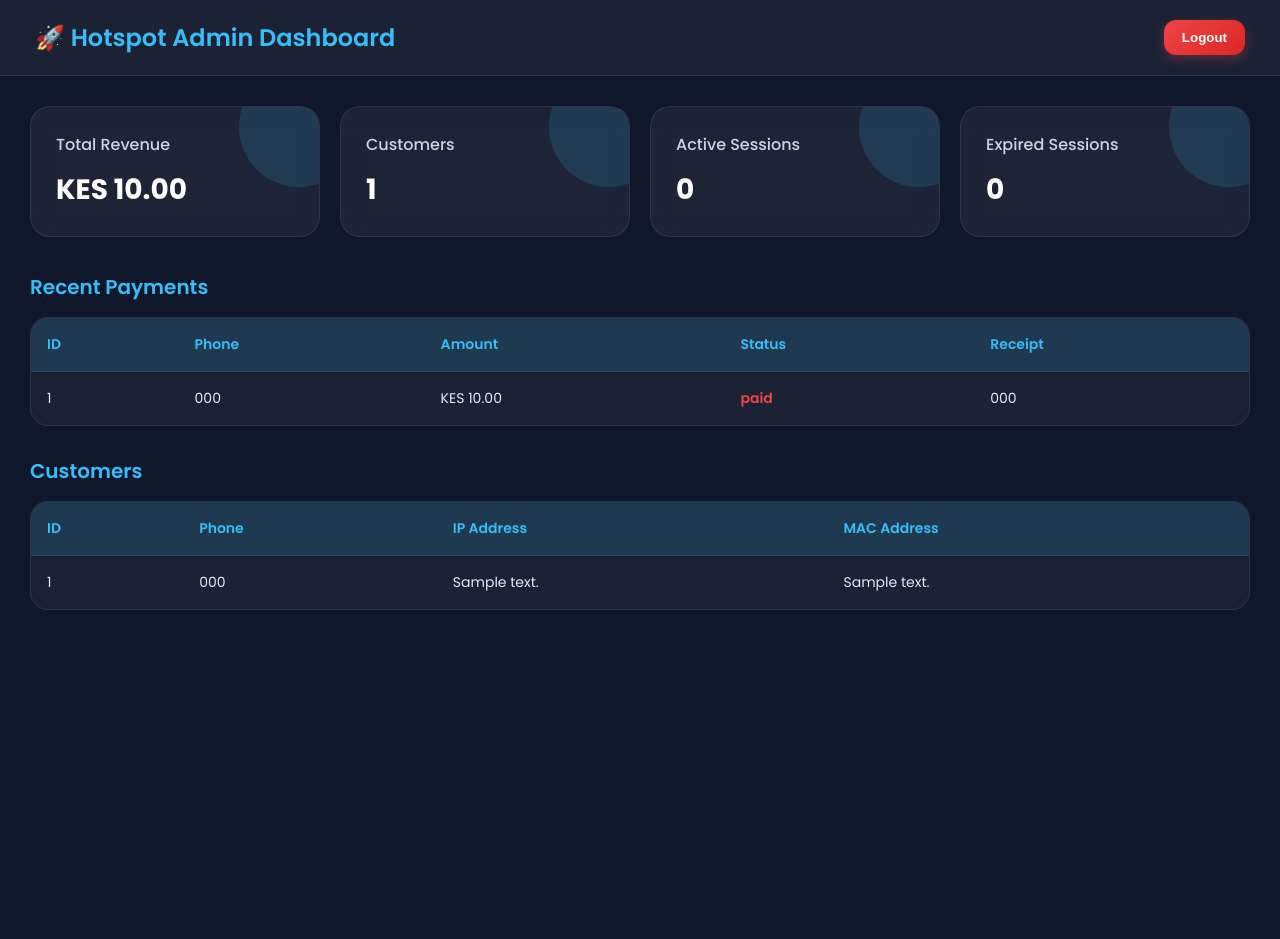
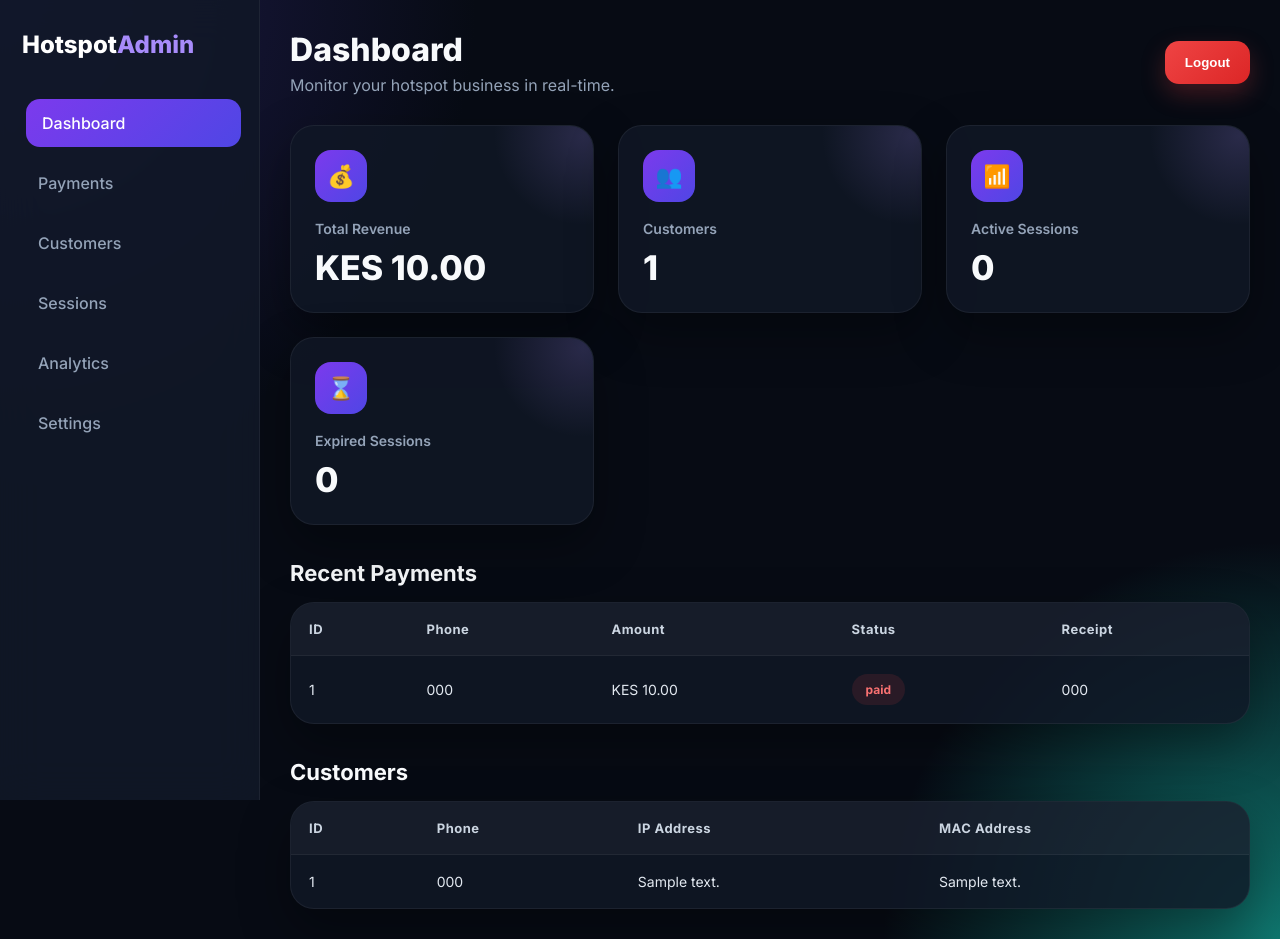
Before and after one commit to sakwasilas/hotspot, a Flask app: page /admin in a window 1280 px wide. Before the commit the page ends 610 px from the top, so only its background shows below. Run offline with Flask 3, Linux system fonts and the light colour scheme; a user stored in the database is signed in; tables that the repository leaves empty hold one stand-in row (values such as "Sample post"); parts of the project's set-up code (start-up, migrations or seed data) failed here and were passed over.

Commit message:
dashboard improvement

```diff
--- a/app.py
+++ b/app.py
@@ -2,6 +2,7 @@ import os
 import base64
 import time
 import logging
+import fcntl  # <-- NEW for file lock
 from datetime import datetime, timedelta
 
 import requests
@@ -20,7 +21,7 @@ from models import Payment, Package, Customer, Session as DBSession, Admin
 load_dotenv()
 
 # =========================
-# LOGGING CONFIGURATION (Render‑compatible)
+# LOGGING CONFIGURATION
 # =========================
 logging.basicConfig(
     level=logging.INFO,
@@ -34,20 +35,18 @@ log = logging.getLogger(__name__)
 # =========================
 app = Flask(__name__)
 
-# Secure cookie settings
+# Secure cookie settings – set SESSION_COOKIE_SECURE=True in production (HTTPS)
 app.config.update(
-    SESSION_COOKIE_SECURE=False,      # only send cookies over HTTPS
-    SESSION_COOKIE_HTTPONLY=True,    # prevent JavaScript access
-    SESSION_COOKIE_SAMESITE='Lax'    # mitigate CSRF
+    SESSION_COOKIE_SECURE=os.getenv("SESSION_COOKIE_SECURE", "False").lower() == "true",
+    SESSION_COOKIE_HTTPONLY=True,
+    SESSION_COOKIE_SAMESITE='Lax'
 )
 
-# Secret key (required)
 app.secret_key = os.getenv("SECRET_KEY")
 if not app.secret_key:
-    log.error("SECRET_KEY not set!")
     raise ValueError("SECRET_KEY required. Generate with: python -c 'import secrets; print(secrets.token_hex(32))'")
 
-# Rate limiting (in‑memory, fine for single worker)
+# Rate limiting
 limiter = Limiter(
     get_remote_address,
     app=app,
@@ -72,7 +71,6 @@ CONSUMER_SECRET = os.getenv("CONSUMER_SECRET", "")
 BUSINESS_SHORTCODE = os.getenv("BUSINESS_SHORTCODE", "174379")
 PASSKEY = os.getenv("PASSKEY", "")
 CALLBACK_URL = os.getenv("CALLBACK_URL")
-
 if not CALLBACK_URL:
     raise ValueError("CALLBACK_URL required (HTTPS for production)")
 elif not CALLBACK_URL.startswith("https://"):
@@ -84,7 +82,7 @@ ROUTER_USERNAME = os.getenv("ROUTER_USERNAME", "admin")
 ROUTER_PASSWORD = os.getenv("ROUTER_PASSWORD", "")
 ROUTER_PORT = int(os.getenv("ROUTER_PORT", "8728"))
 
-# M-Pesa endpoints – can be overridden for production
+# M-Pesa endpoints
 OAUTH_URL = os.getenv("MPESA_OAUTH_URL", "https://sandbox.safaricom.co.ke/oauth/v1/generate?grant_type=client_credentials")
 STK_PUSH_URL = os.getenv("MPESA_STK_PUSH_URL", "https://sandbox.safaricom.co.ke/mpesa/stkpush/v1/processrequest")
 
@@ -99,43 +97,29 @@ log.info(f"  - Router IP: {ROUTER_IP}")
 log.info(f"  - Allowed Origins: {ALLOWED_ORIGINS}")
 log.info(f"  - M-Pesa Env: {'Sandbox' if 'sandbox' in OAUTH_URL else 'Production'}")
 
-# Validate M-Pesa keys
 if not CONSUMER_KEY or not CONSUMER_SECRET:
     log.warning("CONSUMER_KEY or CONSUMER_SECRET not set – M-Pesa will fail")
 if not PASSKEY:
     log.warning("PASSKEY not set – M-Pesa password generation will fail")
 
 # =========================
-# MIKROTIK HELPERS (with auto-reconnect)
+# MIKROTIK HELPERS (no global variable – thread‑safe)
 # =========================
 def get_mikrotik_connection():
-    global MIKROTIK_API
-    if MIKROTIK_API:
-        try:
-            MIKROTIK_API.path("system", "identity").select()
-            return MIKROTIK_API
-        except Exception:
-            log.warning("MikroTik connection lost, reconnecting...")
-            MIKROTIK_API = None
-
+    """Create a new connection each time – thread‑safe and avoids stale connections."""
     try:
         from librouteros import connect
-        MIKROTIK_API = connect(
+        api = connect(
             username=ROUTER_USERNAME,
             password=ROUTER_PASSWORD,
             host=ROUTER_IP,
             port=ROUTER_PORT
         )
-        log.info("Connected to MikroTik router")
-        return MIKROTIK_API
+        log.debug("MikroTik connection established")
+        return api
     except Exception as e:
         log.error(f"MikroTik connection error: {e}")
         return None
-
-def reset_mikrotik_connection():
-    global MIKROTIK_API
-    MIKROTIK_API = None
-    log.info("MikroTik connection reset")
 
 def allow_customer_on_mikrotik(customer):
     if not customer or not customer.mac_address:
@@ -160,6 +144,9 @@ def allow_customer_on_mikrotik(customer):
     except Exception as e:
         log.error(f"MikroTik allow error: {e}")
         return False
+    finally:
+        # librouteros connections don't have explicit close; let GC handle.
+        pass
 
 def remove_customer_from_mikrotik(customer):
     if not customer or not customer.mac_address:
@@ -209,28 +196,76 @@ def expire_finished_sessions():
         db.close()
 
 # =========================
-# SCHEDULER – runs only once
+# STALE PAYMENT CLEANUP (NEW)
 # =========================
-scheduler = None
+def fail_stale_payments():
+    """
+    Mark payments as 'failed' if they have been pending for more than 10 minutes
+    and no callback has updated them.
+    """
+    db = SessionLocal()
+    try:
+        cutoff = datetime.utcnow() - timedelta(minutes=10)
+        stale_payments = db.query(Payment).filter(
+            Payment.status == "pending",
+            Payment.created_at < cutoff   # Assumes Payment model has 'created_at' column
+        ).all()
+        for p in stale_payments:
+            p.status = "failed"
+            log.info(f"Auto-failed stale payment {p.checkout_request_id} (pending since {p.created_at})")
+        if stale_payments:
+            db.commit()
+            log.info(f"Auto-failed {len(stale_payments)} stale pending payments")
+    except Exception as e:
+        db.rollback()
+        log.error(f"Stale payment cleanup error: {e}")
+    finally:
+        db.close()
+
+# =========================
+# MULTI‑WORKER SAFE SCHEDULER (file lock)
+# =========================
+SCHEDULER_LOCK_FILE = "/tmp/hotspot_scheduler.lock"
 
 def start_scheduler():
-    global scheduler
+    """Start background jobs only if we can acquire a file lock (single worker)."""
     if os.environ.get('WERKZEUG_RUN_MAIN') == 'true' or os.environ.get('RUN_MAIN') == 'true':
-        log.debug("Skipping scheduler start in reloader process")
+        log.debug("Skipping scheduler in reloader process")
         return
-    if scheduler is None:
+
+    # Try to acquire lock
+    try:
+        lock_fd = open(SCHEDULER_LOCK_FILE, 'w')
+        fcntl.flock(lock_fd, fcntl.LOCK_EX | fcntl.LOCK_NB)
+        # Lock acquired – this worker will run the scheduler
         scheduler = BackgroundScheduler()
-        scheduler.add_job(expire_finished_sessions, 'interval', minutes=1)
+        scheduler.add_job(expire_finished_sessions, 'interval', minutes=5, id='expire_sessions')
+        scheduler.add_job(fail_stale_payments, 'interval', minutes=5, id='fail_stale_payments')
         scheduler.start()
-        log.info("Session expiry scheduler started")
+        log.info("Scheduler started (lock acquired)")
+        # Keep lock file open to maintain lock
+        app.config['SCHEDULER_LOCK_FD'] = lock_fd
+        app.config['SCHEDULER'] = scheduler
+    except (IOError, OSError):
+        log.info("Scheduler already running in another worker – skipping")
+    except Exception as e:
+        log.error(f"Failed to start scheduler: {e}")
 
 def shutdown_scheduler():
-    global scheduler
+    """Release lock and shut down scheduler if this worker owns it."""
+    scheduler = app.config.get('SCHEDULER')
     if scheduler:
         scheduler.shutdown()
-        scheduler = None
         log.info("Scheduler shut down")
+    lock_fd = app.config.get('SCHEDULER_LOCK_FD')
+    if lock_fd:
+        try:
+            fcntl.flock(lock_fd, fcntl.LOCK_UN)
+            lock_fd.close()
+        except:
+            pass
 
+# Start scheduler (safe for Gunicorn with multiple workers)
 start_scheduler()
 
 # =========================
@@ -260,13 +295,22 @@ def generate_password(shortcode, passkey, timestamp):
     return base64.b64encode(raw.encode()).decode()
 
 def normalize_kenyan_phone(phone):
-    phone = phone.strip().replace(" ", "")
+    """Convert any Kenyan phone number to 254XXXXXXXXX format."""
+    if not phone:
+        return None
+    phone = phone.strip().replace(" ", "").replace("-", "")
     if phone.startswith("+254"):
         phone = phone[1:]
-    if phone.startswith("07") or phone.startswith("01"):
+    if phone.startswith("0"):
         phone = "254" + phone[1:]
     if phone.startswith("254") and len(phone) == 12:
+        # Additional sanity: must start with 2547 or 2541
+        if phone[3] in ('7', '1'):
+            return phone
+    # Accept even if not perfect – M-Pesa will validate
+    if phone.isdigit() and len(phone) == 12 and phone.startswith("254"):
         return phone
+    log.warning(f"Could not normalize phone number: {phone}")
     return None
 
 def stk_push(phone, amount, account_reference, transaction_desc):
@@ -304,7 +348,6 @@ def stk_push(phone, amount, account_reference, transaction_desc):
 # =========================
 @app.route('/')
 def home():
-    expire_finished_sessions()
     db = SessionLocal()
     try:
         mac = request.args.get("mac", "")
@@ -336,27 +379,20 @@ def admin_dashboard():
         db.close()
 
 @app.route('/admin/login', methods=['POST'])
+@limiter.limit("10 per minute")
 def admin_login():
     db = SessionLocal()
-
     try:
         username = request.form.get("username")
         password = request.form.get("password")
-
         if not username or not password:
             return redirect(url_for("admin_login_page"))
-
         admin = db.query(Admin).filter_by(username=username).first()
-
         if not admin or not check_password_hash(admin.password, password):
             return redirect(url_for("admin_login_page"))
-
         session["admin_id"] = admin.id
-
         log.info(f"Admin login: {username}")
-
         return redirect(url_for("admin_dashboard"))
-
     finally:
         db.close()
 
@@ -364,10 +400,26 @@ def admin_login():
 def admin_login_page():
     return render_template("admin_login.html")
 
-@app.route('/admin/logout')
+@app.route('/admin/logout', methods=['GET'])
 def admin_logout():
     session.pop("admin_id", None)
     return jsonify({"success": True, "message": "Logged out"})
+
+# =========================
+# MANUAL CLEANUP ENDPOINT (NEW)
+# =========================
+ADMIN_CLEANUP_SECRET = os.getenv("ADMIN_CLEANUP_SECRET", "")
+if not ADMIN_CLEANUP_SECRET:
+    log.warning("ADMIN_CLEANUP_SECRET not set – manual cleanup endpoint disabled")
+
+@app.route('/admin/cleanup-payments', methods=['POST'])
+def admin_cleanup_payments():
+    """Manually trigger stale payment cleanup. Provide secret in JSON body."""
+    data = request.get_json() or {}
+    if data.get("secret") != ADMIN_CLEANUP_SECRET:
+        return jsonify({"error": "Unauthorized"}), 401
+    fail_stale_payments()
+    return jsonify({"success": True, "message": "Stale payments cleaned up"})
 
 @app.route('/pay', methods=['POST'])
 @limiter.limit("5 per minute", key_func=lambda: request.get_json().get('phone', request.remote_addr))
@@ -388,9 +440,16 @@ def pay():
         checkout_id = response.get("CheckoutRequestID")
         if response.get("ResponseCode") == "0" and checkout_id:
             if not db.query(Payment).filter_by(checkout_request_id=checkout_id).first():
-                payment = Payment(checkout_request_id=checkout_id, phone=phone,
-                                  package_id=package.id, amount=float(package.price), status="pending")
+                payment = Payment(
+                    checkout_request_id=checkout_id,
+                    phone=phone,
+                    package_id=package.id,
+                    amount=float(package.price),
+                    status="pending",
+                    created_at=datetime.utcnow()  # <-- explicit created_at (ensure column exists)
+                )
                 db.add(payment)
+            # Update or create customer
             customer = db.query(Customer).filter_by(phone=phone).first()
             if not customer:
                 customer = Customer(phone=phone, ip_address=ip, mac_address=mac)
@@ -421,7 +480,11 @@ def payment_status(checkout_request_id):
     db = SessionLocal()
     try:
         payment = db.query(Payment).filter_by(checkout_request_id=checkout_request_id).first()
-        return jsonify({"status": payment.status if payment else "pending"})
+        status = payment.status if payment else "pending"
+        # Optional: if pending and older than 10 min, tell frontend to retry
+        if status == "pending" and payment and payment.created_at < datetime.utcnow() - timedelta(minutes=10):
+            status = "timeout"
+        return jsonify({"status": status})
     except:
         return jsonify({"status": "pending"})
     finally:
@@ -438,7 +501,7 @@ def success(checkout_request_id):
         db.close()
 
 # ======================================================
-# SECURE CALLBACK ROUTE – uses secret in URL path
+# SECURE CALLBACK ROUTE
 # ======================================================
 CALLBACK_SECRET = os.getenv("CALLBACK_SECRET")
 if not CALLBACK_SECRET:
@@ -483,8 +546,8 @@ def mpesa_callback():
                 db.flush()
             pkg = db.query(Package).filter_by(id=payment.package_id).first()
             if pkg:
-                for old in db.query(DBSession).filter_by(customer_id=customer.id, status="active").all():
-                    old.status = "expired"
+                # Expire any existing active sessions for this customer
+                db.query(DBSession).filter_by(customer_id=customer.id, status="active").update({"status": "expired"})
                 start = datetime.utcnow()
                 end = start + timedelta(hours=pkg.duration_hours)
                 db.add(DBSession(customer_id=customer.id, package_id=pkg.id, start_time=start, end_time=end, status="active"))
--- a/templates/admin.html
+++ b/templates/admin.html
@@ -1,14 +1,31 @@
 <!DOCTYPE html>
 <html lang="en">
 <head>
-<meta charset="UTF-8">
-<meta name="viewport" content="width=device-width, initial-scale=1.0">
+<meta charset="UTF-8" />
+<meta name="viewport" content="width=device-width, initial-scale=1.0"/>
 <title>Hotspot Admin Dashboard</title>
 
-<!-- Google Font -->
-<link href="https://fonts.googleapis.com/css2?family=Poppins:wght@300;400;500;600;700&display=swap" rel="stylesheet">
+<link href="https://fonts.googleapis.com/css2?family=Inter:wght@400;500;600;700;800&display=swap" rel="stylesheet">
 
 <style>
+
+:root{
+    --bg:#070b14;
+    --card:#111827;
+    --card-2:#0f172a;
+    --border:rgba(255,255,255,0.06);
+    --text:#f8fafc;
+    --muted:#94a3b8;
+
+    --primary:#7c3aed;
+    --primary-light:#a78bfa;
+
+    --green:#22c55e;
+    --yellow:#facc15;
+    --red:#ef4444;
+
+    --shadow:0 20px 50px rgba(0,0,0,0.35);
+}
 
 *{
     margin:0;
@@ -17,119 +34,189 @@
 }
 
 body{
-    font-family:'Poppins',sans-serif;
-    background:#0f172a;
-    color:#fff;
+    font-family:'Inter',sans-serif;
+    background:
+        radial-gradient(circle at top left,#1e1b4b 0%,transparent 30%),
+        radial-gradient(circle at bottom right,#0f766e 0%,transparent 25%),
+        var(--bg);
+    color:var(--text);
     min-height:100vh;
 }
 
-/* HEADER */
-.header{
-    width:100%;
-    padding:20px 35px;
+/* SIDEBAR */
+
+.sidebar{
+    position:fixed;
+    left:0;
+    top:0;
+    width:260px;
+    height:100vh;
+    background:rgba(17,24,39,0.9);
+    backdrop-filter:blur(20px);
+    border-right:1px solid var(--border);
+    padding:30px 22px;
+    z-index:100;
+}
+
+.logo{
+    font-size:24px;
+    font-weight:800;
+    margin-bottom:40px;
+    color:white;
+}
+
+.logo span{
+    color:var(--primary-light);
+}
+
+.nav{
+    display:flex;
+    flex-direction:column;
+    gap:12px;
+}
+
+.nav a{
+    text-decoration:none;
+    color:var(--muted);
+    padding:14px 16px;
+    border-radius:14px;
+    transition:0.25s ease;
+    font-weight:500;
+}
+
+.nav a:hover,
+.nav a.active{
+    background:linear-gradient(135deg,var(--primary),#4f46e5);
+    color:white;
+    transform:translateX(4px);
+}
+
+/* MAIN */
+
+.main{
+    margin-left:260px;
+    padding:30px;
+}
+
+/* TOPBAR */
+
+.topbar{
     display:flex;
     justify-content:space-between;
     align-items:center;
-    background:rgba(255,255,255,0.05);
-    backdrop-filter:blur(10px);
-    border-bottom:1px solid rgba(255,255,255,0.08);
-    position:sticky;
-    top:0;
-    z-index:100;
+    margin-bottom:30px;
 }
 
-.header h2{
-    font-size:24px;
-    font-weight:600;
-    color:#38bdf8;
+.topbar h1{
+    font-size:32px;
+    font-weight:800;
+}
+
+.topbar p{
+    color:var(--muted);
+    margin-top:6px;
 }
 
 .logout-btn{
+    border:none;
     background:linear-gradient(135deg,#ef4444,#dc2626);
     color:white;
-    border:none;
-    padding:10px 18px;
-    border-radius:12px;
-    font-weight:600;
+    padding:14px 20px;
+    border-radius:14px;
+    font-weight:700;
     cursor:pointer;
-    transition:0.3s ease;
-    box-shadow:0 4px 12px rgba(239,68,68,0.3);
+    transition:0.25s ease;
+    box-shadow:0 10px 25px rgba(239,68,68,0.25);
 }
 
 .logout-btn:hover{
-    transform:translateY(-2px);
-    opacity:0.9;
+    transform:translateY(-3px);
 }
 
-/* CONTAINER */
-.container{
-    padding:30px;
-}
+/* STAT CARDS */
 
-/* CARDS */
 .cards{
     display:grid;
-    grid-template-columns:repeat(auto-fit,minmax(220px,1fr));
-    gap:20px;
+    grid-template-columns:repeat(auto-fit,minmax(240px,1fr));
+    gap:24px;
     margin-bottom:35px;
 }
 
 .card{
-    background:rgba(255,255,255,0.06);
-    border:1px solid rgba(255,255,255,0.08);
-    border-radius:20px;
-    padding:25px;
-    backdrop-filter:blur(12px);
-    transition:0.3s ease;
     position:relative;
     overflow:hidden;
+    background:rgba(17,24,39,0.82);
+    border:1px solid var(--border);
+    border-radius:24px;
+    padding:24px;
+    box-shadow:var(--shadow);
+    transition:0.3s ease;
+}
+
+.card:hover{
+    transform:translateY(-8px);
+    border-color:rgba(124,58,237,0.35);
 }
 
 .card::before{
     content:'';
     position:absolute;
-    width:120px;
-    height:120px;
-    background:rgba(56,189,248,0.15);
-    border-radius:50%;
-    top:-40px;
-    right:-40px;
+    width:180px;
+    height:180px;
+    background:radial-gradient(circle,var(--primary-light),transparent 70%);
+    top:-80px;
+    right:-80px;
+    opacity:0.18;
 }
 
-.card:hover{
-    transform:translateY(-5px);
-    box-shadow:0 10px 25px rgba(0,0,0,0.3);
+.card-icon{
+    width:52px;
+    height:52px;
+    border-radius:16px;
+    display:flex;
+    align-items:center;
+    justify-content:center;
+    font-size:22px;
+    margin-bottom:18px;
+    background:linear-gradient(135deg,var(--primary),#4f46e5);
 }
 
 .card h3{
-    font-size:16px;
-    color:#cbd5e1;
-    margin-bottom:12px;
-    font-weight:500;
+    color:var(--muted);
+    font-size:14px;
+    font-weight:600;
+    margin-bottom:10px;
 }
 
 .card p{
-    font-size:28px;
-    font-weight:700;
-    color:#fff;
+    font-size:34px;
+    font-weight:800;
 }
 
-/* SECTION TITLE */
-.section-title{
-    font-size:20px;
-    font-weight:600;
-    margin:30px 0 15px;
-    color:#38bdf8;
+/* TABLES */
+
+.section{
+    margin-top:35px;
 }
 
-/* TABLE */
-.table-wrapper{
-    overflow-x:auto;
-    border-radius:18px;
-    background:rgba(255,255,255,0.05);
-    border:1px solid rgba(255,255,255,0.08);
-    backdrop-filter:blur(12px);
-    margin-bottom:30px;
+.section-header{
+    display:flex;
+    justify-content:space-between;
+    align-items:center;
+    margin-bottom:16px;
+}
+
+.section-header h2{
+    font-size:22px;
+    font-weight:700;
+}
+
+.table-container{
+    background:rgba(17,24,39,0.82);
+    border:1px solid var(--border);
+    border-radius:24px;
+    overflow:hidden;
+    box-shadow:var(--shadow);
 }
 
 table{
@@ -138,58 +225,73 @@ table{
 }
 
 th{
-    background:rgba(56,189,248,0.15);
-    color:#38bdf8;
-    font-weight:600;
-    padding:16px;
     text-align:left;
-    font-size:14px;
+    padding:18px;
+    font-size:13px;
+    color:#cbd5e1;
+    background:rgba(255,255,255,0.03);
+    font-weight:700;
+    letter-spacing:0.5px;
 }
 
 td{
-    padding:16px;
-    border-top:1px solid rgba(255,255,255,0.06);
+    padding:18px;
+    border-top:1px solid rgba(255,255,255,0.05);
     color:#e2e8f0;
     font-size:14px;
 }
 
-tr:hover{
-    background:rgba(255,255,255,0.04);
+tr{
+    transition:0.2s ease;
 }
 
-/* STATUS COLORS */
-.status-success{
-    color:#22c55e;
-    font-weight:600;
+tr:hover{
+    background:rgba(255,255,255,0.03);
 }
 
-.status-pending{
-    color:#facc15;
-    font-weight:600;
+/* STATUS BADGES */
+
+.badge{
+    padding:8px 14px;
+    border-radius:999px;
+    font-size:12px;
+    font-weight:700;
+    display:inline-block;
 }
 
-.status-failed{
-    color:#ef4444;
-    font-weight:600;
+.success{
+    background:rgba(34,197,94,0.15);
+    color:#4ade80;
 }
 
-/* RESPONSIVE */
-@media(max-width:768px){
-
-    .header{
-        padding:18px 20px;
+.pending{
+    background:rgba(250,204,21,0.12);
+    color:#fde047;
 }
 
-    .header h2{
-        font-size:18px;
+.failed{
+    background:rgba(239,68,68,0.12);
+    color:#f87171;
 }
 
-    .container{
-        padding:20px;
+/* MOBILE */
+
+@media(max-width:900px){
+
+    .sidebar{
+        width:100%;
+        height:auto;
+        position:relative;
     }
 
-    .card p{
-        font-size:22px;
+    .main{
+        margin-left:0;
+    }
+
+    .topbar{
+        flex-direction:column;
+        align-items:flex-start;
+        gap:18px;
     }
 
 }
@@ -199,32 +301,68 @@ tr:hover{
 
 <body>
 
-<div class="header">
-    <h2>🚀 Hotspot Admin Dashboard</h2>
-    <button class="logout-btn" onclick="logout()">Logout</button>
+<!-- SIDEBAR -->
+
+<div class="sidebar">
+
+    <div class="logo">
+        Hotspot<span>Admin</span>
     </div>
 
-<div class="container">
+    <div class="nav">
+        <a href="#" class="active">Dashboard</a>
+        <a href="#">Payments</a>
+        <a href="#">Customers</a>
+        <a href="#">Sessions</a>
+        <a href="#">Analytics</a>
+        <a href="#">Settings</a>
+    </div>
 
-    <!-- SUMMARY CARDS -->
+</div>
+
+<!-- MAIN -->
+
+<div class="main">
+
+    <!-- TOPBAR -->
+
+    <div class="topbar">
+
+        <div>
+            <h1>Dashboard</h1>
+            <p>Monitor your hotspot business in real-time.</p>
+        </div>
+
+        <button class="logout-btn" onclick="logout()">
+            Logout
+        </button>
+
+    </div>
+
+    <!-- CARDS -->
+
     <div class="cards">
 
         <div class="card">
+            <div class="card-icon">💰</div>
             <h3>Total Revenue</h3>
             <p>KES {{ total_amount }}</p>
         </div>
 
         <div class="card">
+            <div class="card-icon">👥</div>
             <h3>Customers</h3>
             <p>{{ customers|length }}</p>
         </div>
 
         <div class="card">
+            <div class="card-icon">📶</div>
             <h3>Active Sessions</h3>
             <p>{{ active_sessions|length }}</p>
         </div>
 
         <div class="card">
+            <div class="card-icon">⌛</div>
             <h3>Expired Sessions</h3>
             <p>{{ expired_sessions|length }}</p>
         </div>
@@ -232,9 +370,15 @@ tr:hover{
     </div>
 
     <!-- PAYMENTS -->
-    <div class="section-title">Recent Payments</div>
 
-    <div class="table-wrapper">
+    <div class="section">
+
+        <div class="section-header">
+            <h2>Recent Payments</h2>
+        </div>
+
+        <div class="table-container">
+
             <table>
 
                 <tr>
@@ -247,35 +391,48 @@ tr:hover{
 
                 {% for p in payments %}
                 <tr>
+
                     <td>{{ p.id }}</td>
                     <td>{{ p.phone }}</td>
                     <td>KES {{ p.amount }}</td>
 
                     <td>
-                    <span class="
+
+                        <span class="badge
                         {% if p.status == 'Success' %}
-                            status-success
+                            success
                         {% elif p.status == 'Pending' %}
-                            status-pending
+                            pending
                         {% else %}
-                            status-failed
+                            failed
                         {% endif %}
                         ">
                             {{ p.status }}
                         </span>
+
                     </td>
 
                     <td>{{ p.receipt_number or '-' }}</td>
+
                 </tr>
                 {% endfor %}
 
             </table>
+
+        </div>
+
     </div>
 
     <!-- CUSTOMERS -->
-    <div class="section-title">Customers</div>
 
-    <div class="table-wrapper">
+    <div class="section">
+
+        <div class="section-header">
+            <h2>Customers</h2>
+        </div>
+
+        <div class="table-container">
+
             <table>
 
                 <tr>
@@ -295,6 +452,9 @@ tr:hover{
                 {% endfor %}
 
             </table>
+
+        </div>
+
     </div>
 
 </div>
```
Also changed, not shown: 1 other file. Lines whose indentation alone changed are shown as unchanged.
